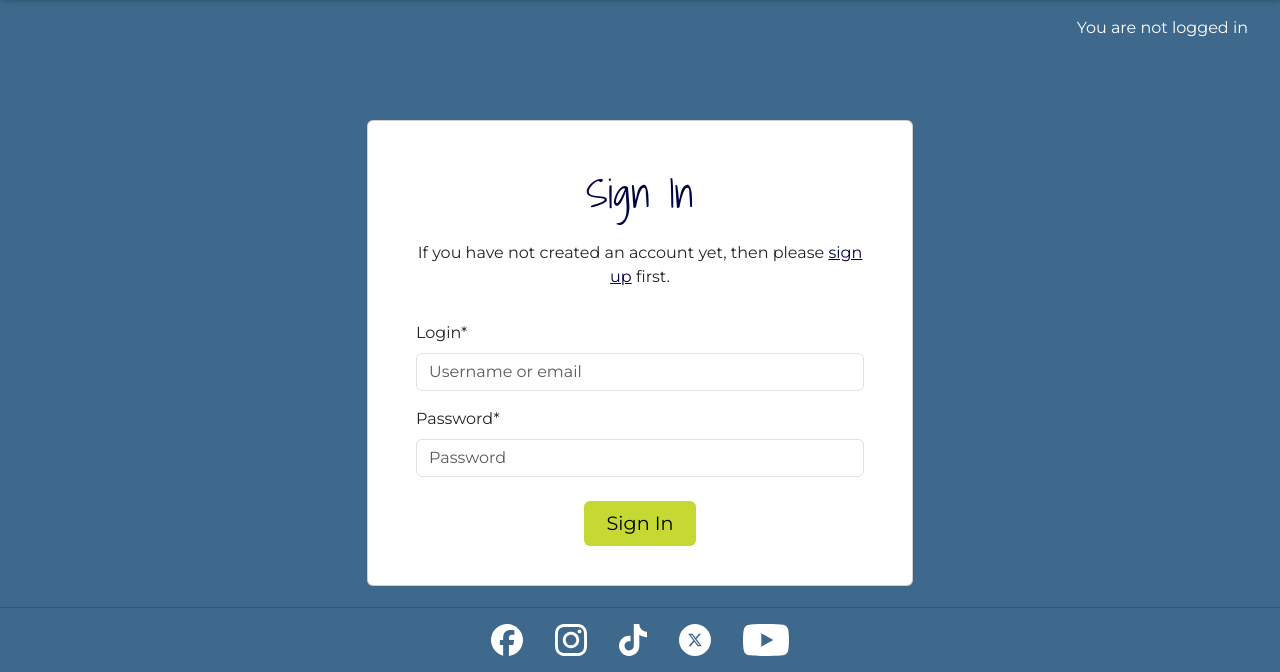
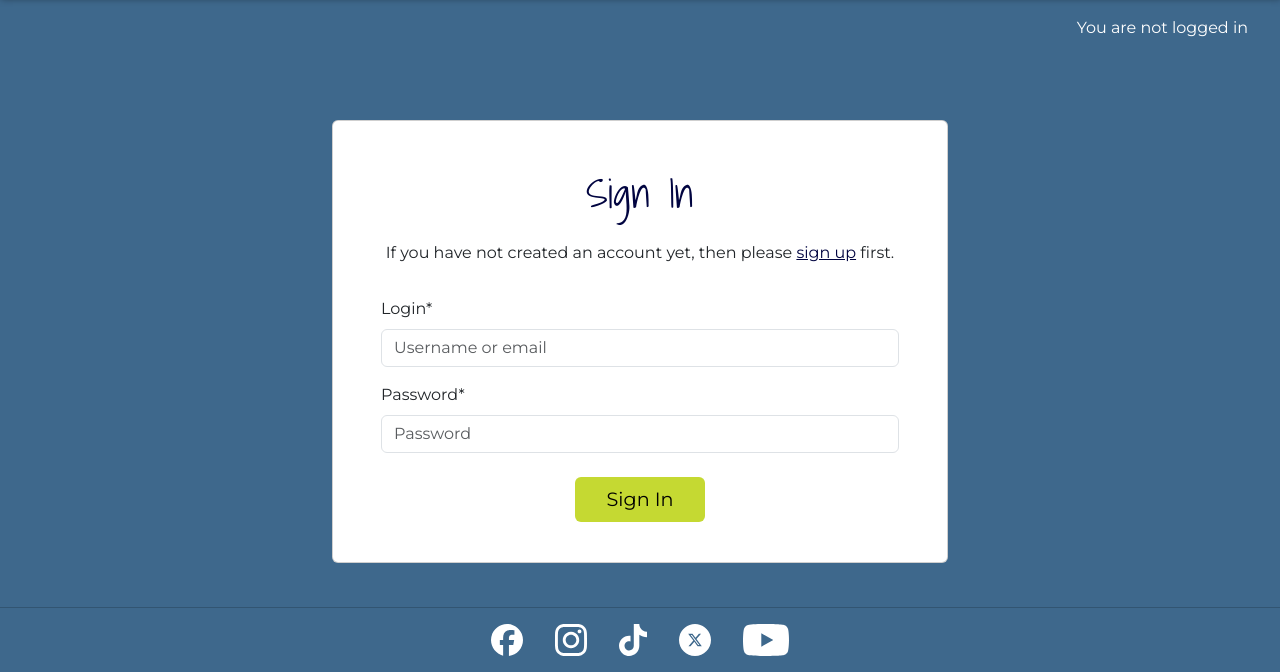
Before and after one commit to cajones93/fitspace-routines, a Django app: page /accounts/login/ in a window 1280 px wide. Shown: the part 128-800 px from the top of the page. Run offline with Django 5.2, Linux system fonts and the light colour scheme; some libraries are stand-ins or nearby versions.

Commit message:
added max-width to container and card classes

```diff
--- a/static/css/base.css
+++ b/static/css/base.css
@@ -151,6 +151,10 @@ img.logo {
     flex-wrap: wrap;
 }
 
+.container{
+    max-width: 100%;
+}
+
 /* Form */
 
 .form{
@@ -195,6 +199,7 @@ a:hover{
     height: 95%;
     margin-top: var(--space-sm);
     border: var(--border);
+    max-width: 100%;
 }
 
 .card-body{
```
